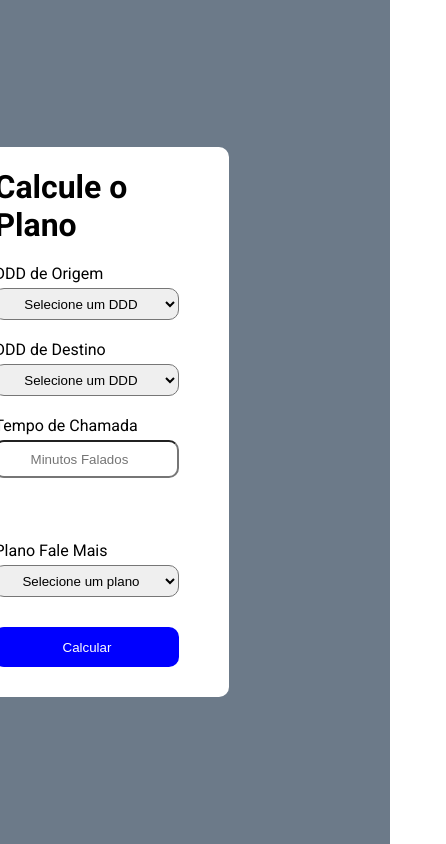
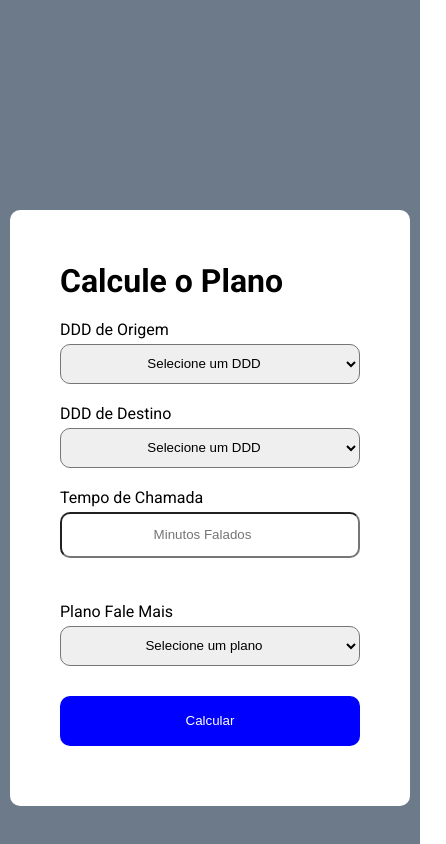
Before and after one commit to Camysgama/Fale-Mais, a website: page Client/index.html in a window 390 px wide. Shown: the top 844 px of the page, 446 px wide, since content can reach past the window. Drawn offline with Linux system fonts and the light colour scheme.

Commit message:
Fix: fixed page and add media query

```diff
--- a/Client/index.html
+++ b/Client/index.html
@@ -1,5 +1,5 @@
 <!DOCTYPE html>
-<html lang="en">
+<html lang="pt-br">
 <head>
     <meta charset="UTF-8">
     <meta http-equiv="X-UA-Compatible" content="IE=edge">
--- a/Client/styles.css
+++ b/Client/styles.css
@@ -12,14 +12,14 @@
     align-items: center;
 }
 .form{
-    height: 550px;
+    height: auto;
     width: 300px;
     background-color: #fff;
     display: flex;
     flex-direction: column;
     align-items: left;
     justify-content: center;
-    padding: 0 50px;
+    padding: 30px 50px;
     border-radius: 10px;
 }
 .form-title{
@@ -71,3 +71,14 @@
     margin-top: 5px;
     color: lightcoral;
 }
+
+@media screen and (max-width: 768px){
+    .container{
+        Flex-direction: column;
+        Padding: 15px;
+        Height: 150vh;
+    }
+    .card{
+        Margin-top: 20px;
+    }
+}
```
Also changed, not shown: 1 other file.
